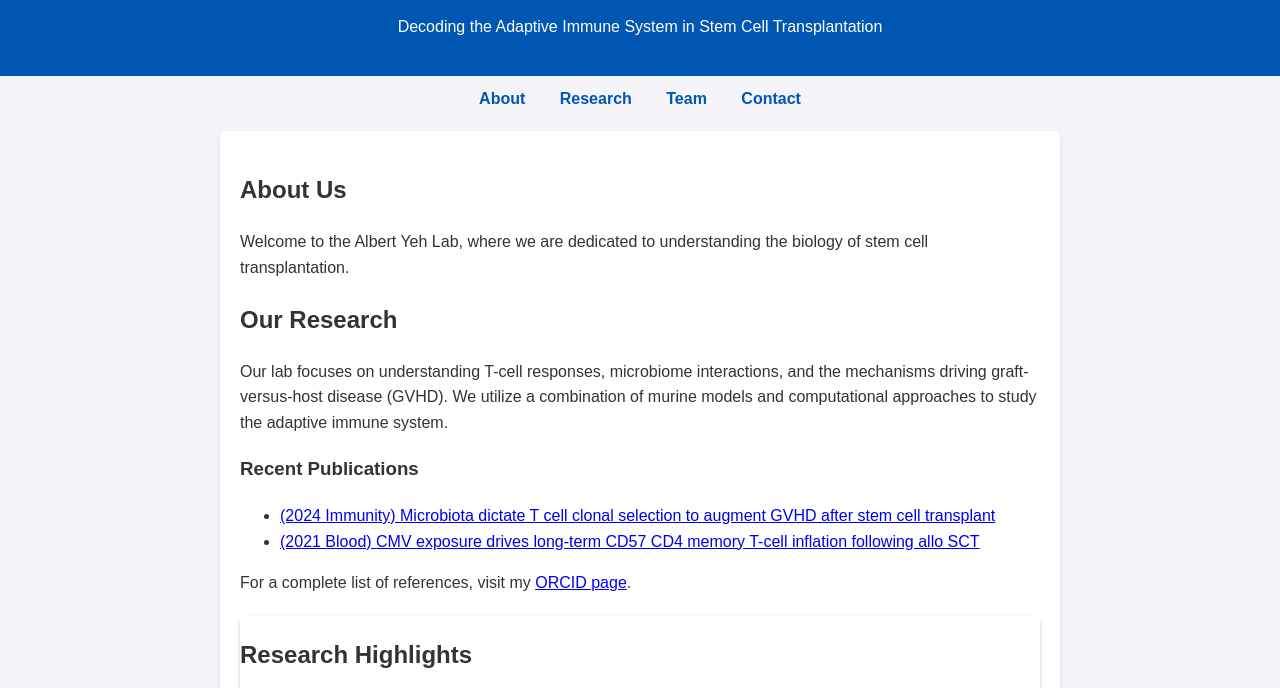
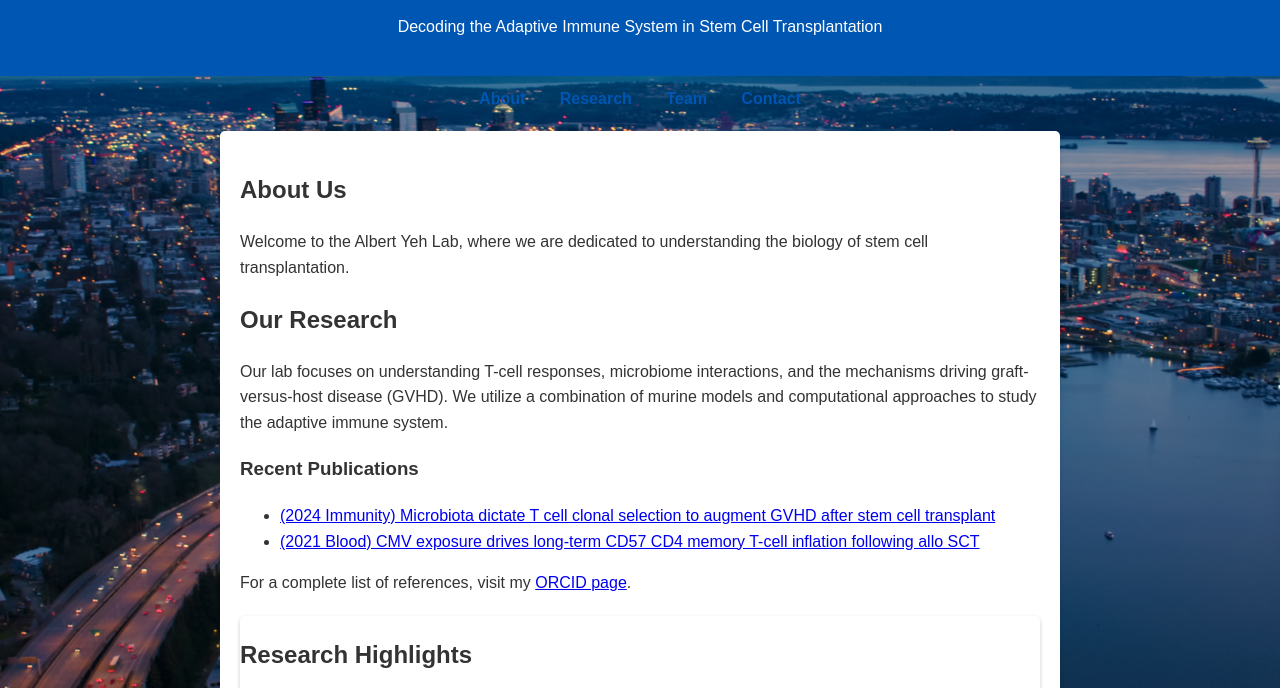
Before and after one commit to acyeh-lab/acyeh-lab.github.io, a plain HTML site: page index.html in a window 1280 px wide. Shown: the part 100-788 px from the top of the page. Drawn offline with Linux system fonts and the light colour scheme.

Commit message:
Update index.html

```diff
--- a/index.html
+++ b/index.html
@@ -11,7 +11,8 @@
             line-height: 1.6;
             margin: 0;
             padding: 0;
-            background-color: #f4f4f9;
+            background: url('https://raw.githubusercontent.com/acyeh-lab/acyeh-lab.github.io/main/Hutch_BG.jpg') no-repeat center center fixed;
+            background-size: cover;
             color: #333;
         }
         header {
```
